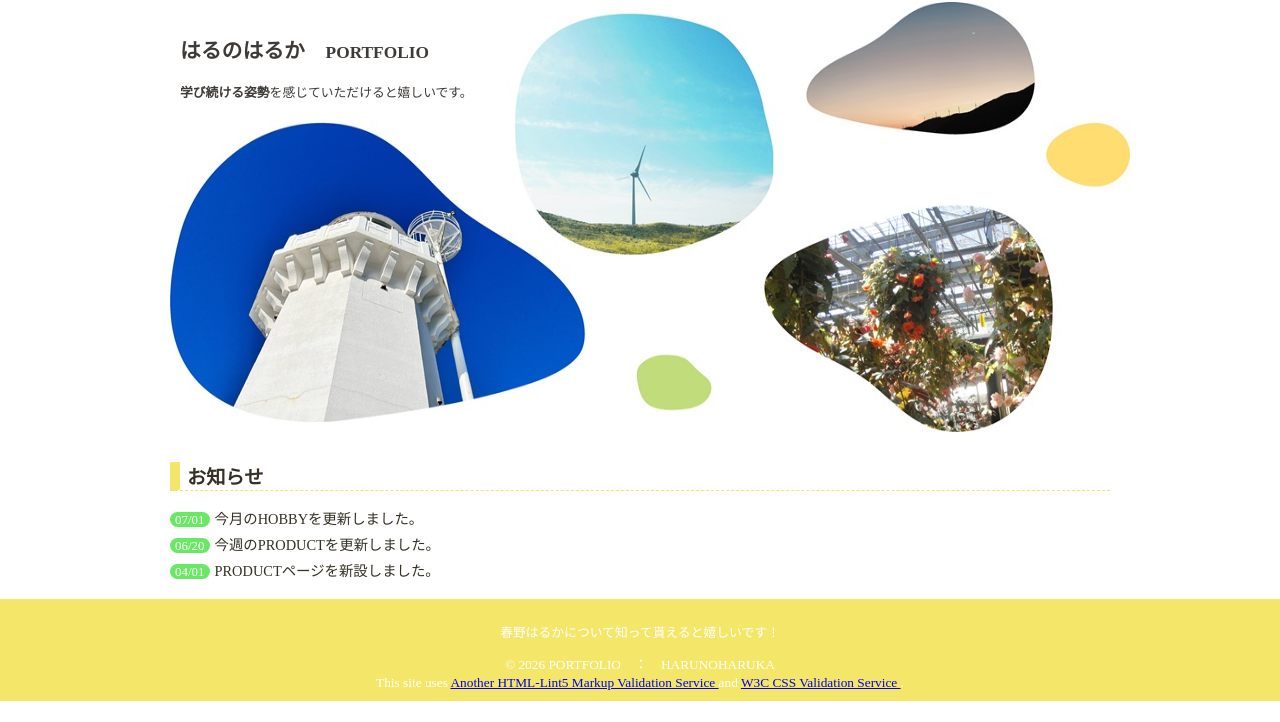
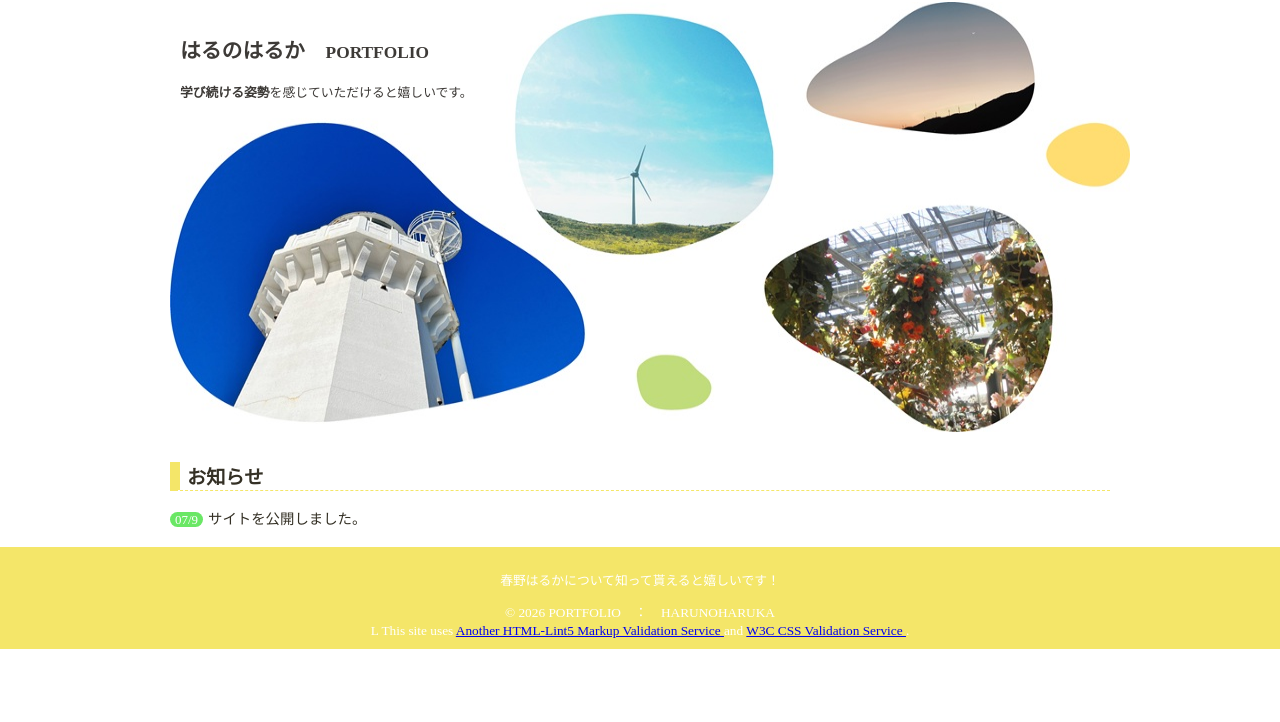
Before and after one commit to st24133101/st24133101.github.io, a plain HTML site: page index.html in a window 1280 px wide. Shown: the part 78-800 px from the top of the page. Drawn offline with Linux system fonts and the light colour scheme; a web font is replaced by a local one.

Commit message:
Add files via upload

```diff
--- a/index.html
+++ b/index.html
@@ -39,9 +39,7 @@
         <section class="page">
             <h2>お知らせ</h2>
             <ul>
-                <li><time datetime="2024-04-20">07/01</time>今月のHOBBYを更新しました。</li>
-                <li><time datetime="2024-04-10">06/20</time>今週のPRODUCTを更新しました。</li>
-                <li><time datetime="2024-04-01">04/01</time>PRODUCTページを新設しました。</li>
+                <li><time datetime="2026-07-09">07/9</time>サイトを公開しました。</li>
             </ul>
         </section>
     </article>
@@ -50,6 +48,7 @@
 
         <small>&copy; 2026 PORTFOLIO　：　HARUNOHARUKA</small>
         <br><small>
+            L
             This site uses
             <a href="http://www.htmllint.net/html-lint/htmllint.html#" target="_blank">
                 Another HTML-Lint5 Markup Validation Service
```
